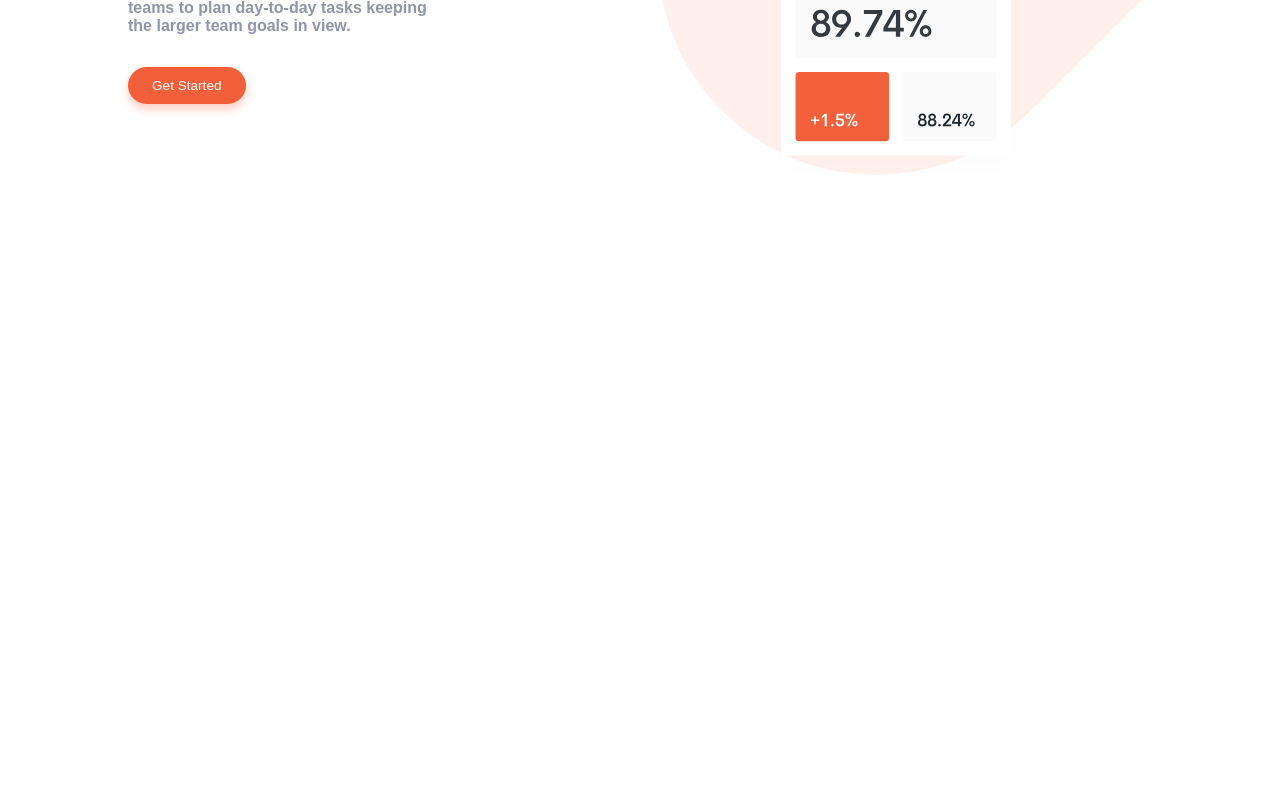
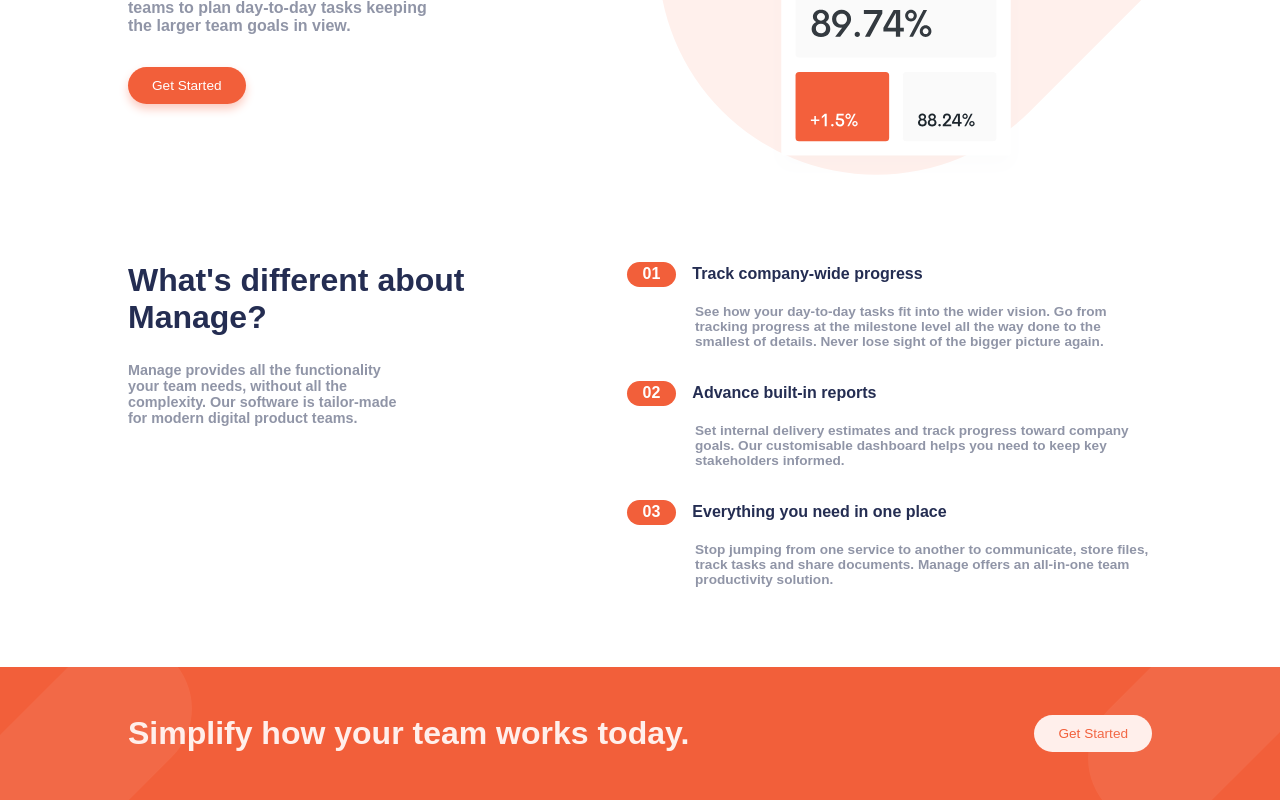
Before and after one commit to naveen-27/manage-homepage, a React (Create React App) app: page / in a window 1280 px wide. Shown: the part 399-1199 px from the top of the page. Before the commit the page ends 800 px from the top, so only its background shows below. Built offline with nearby package versions, Linux system fonts and the light colour scheme; a web font is replaced by a local one.

Commit message:
Added Features and Banner components to App

```diff
--- a/src/App.js
+++ b/src/App.js
@@ -2,6 +2,8 @@
 import Header from "./Header";
 import bg from "./images/bg.svg";
 import Hero from "./Hero";
+import Features from "./Features";
+import Banner from "./Banner";
 import "./styles/Root.css";
 
 const App = () => {
@@ -9,6 +11,8 @@
     <>
       <Header />
       <Hero />
+      <Features />
+      <Banner />
       <img src={bg} alt="" className="bg bg-right" />
       {/* <img src={bg} alt="" className="bg bg-left" /> */}
     </>
```
